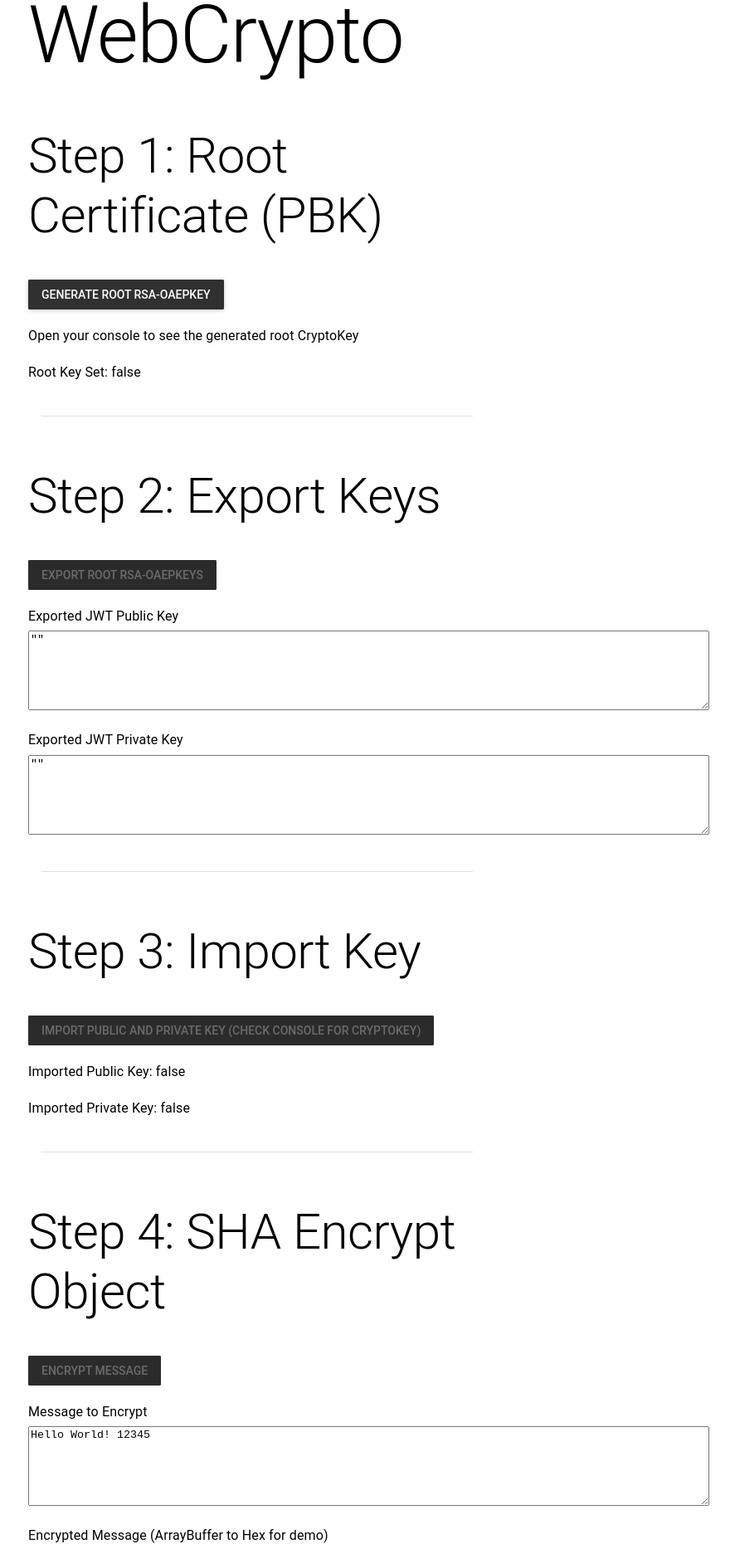
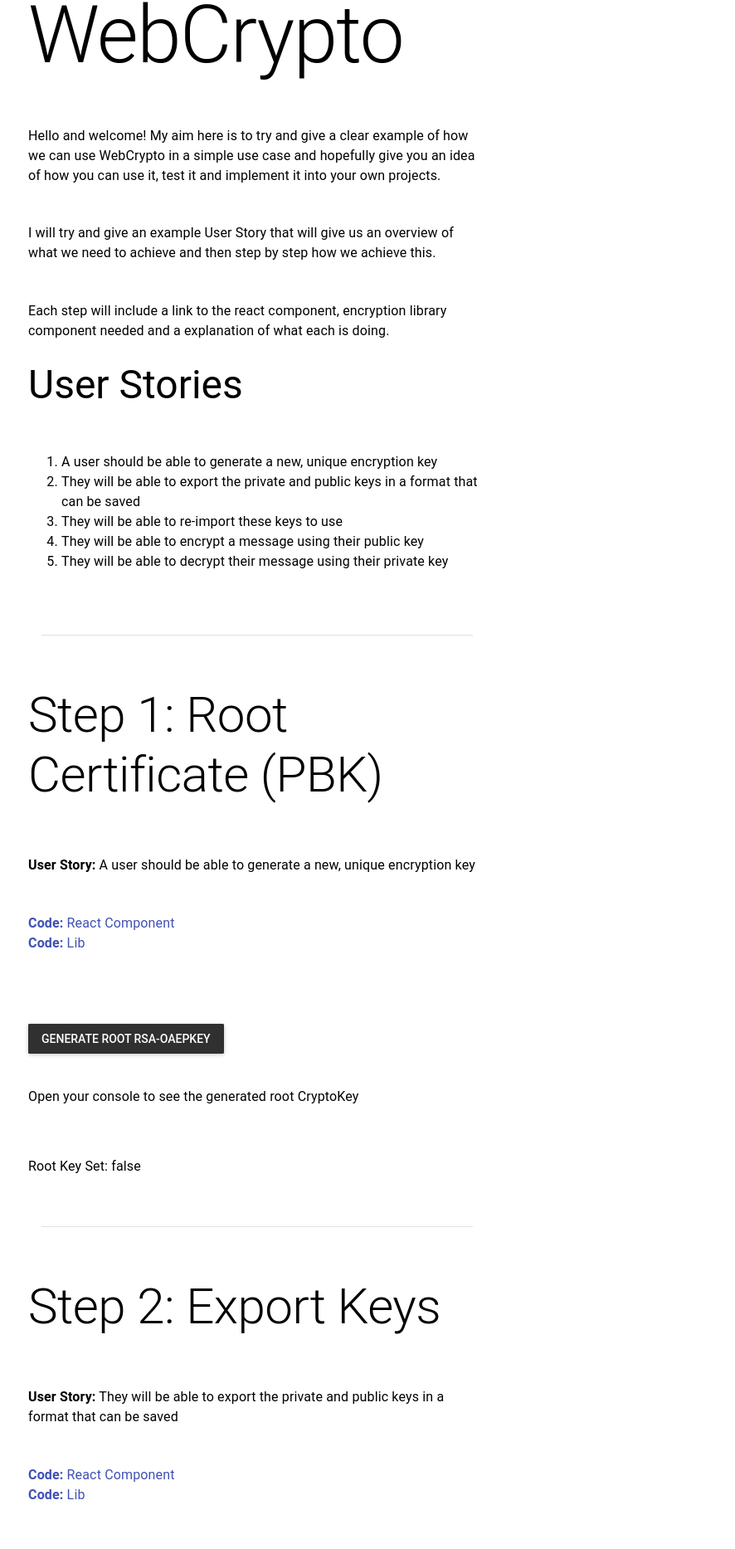
Before and after one commit to johnnolan/react-jest-webcrypto, a React (Create React App) app: page / in a window 1280 px wide. Shown: the part 134-2001 px from the top of the page at 83% size, without its empty margins (330-1216 px from the left). Built offline with nearby package versions, Linux system fonts and the light colour scheme.

Commit message:
(documentation) Added user stories and links to code

```diff
--- a/src/App.css
+++ b/src/App.css
@@ -8,7 +8,7 @@ section > div {
   margin-bottom: 20px;
 }
 
-h2 {
+h2, p {
   padding-top: 20px !important;
   padding-bottom: 20px !important;
 }
--- a/src/components/WebCryptoEncryption.js
+++ b/src/components/WebCryptoEncryption.js
@@ -8,6 +8,7 @@ import {
   EncryptMessage,
   DecryptMessage
 } from './index'
+import { Link } from '@material-ui/core';
 
 class WebCryptoEncryption extends React.Component {
   constructor (props) {
@@ -74,7 +75,50 @@ class WebCryptoEncryption extends React.Component {
     return (
       <>
         <section>
+          <Typography component='p' gutterBottom>
+            Hello and welcome! My aim here is to try and give a clear example of how we can use WebCrypto in a simple
+            use case and hopefully give you an idea of how you can use it, test it and implement it into your own projects.
+          </Typography>
+          <Typography component='p' gutterBottom>
+            I will try and give an example User Story that will give us an overview of what we need to achieve and then step
+            by step how we achieve this.
+          </Typography>
+          <Typography component='p' gutterBottom>
+            Each step will include a link to the react component, encryption library component needed and a explanation of what
+            each is doing.
+          </Typography>
+        </section>
+        <section>
+          <Typography variant='h3' component='h3' gutterBottom>
+              User Stories
+          </Typography>
+          <Typography component='p' gutterBottom>
+            <ol>
+              <li>A user should be able to generate a new, unique encryption key</li>
+              <li>They will be able to export the private and public keys in a format that can be saved</li>
+              <li>They will be able to re-import these keys to use</li>
+              <li>They will be able to encrypt a message using their public key</li>
+              <li>They will be able to decrypt their message using their private key</li>
+            </ol>
+          </Typography>
+          <Divider variant='middle' />
+        </section>
+        <section>
           <Typography variant='h2' component='h2' gutterBottom>Step 1: Root Certificate (PBK)</Typography>
+          <Typography component='p' gutterBottom>
+            <strong>User Story:</strong> A user should be able to generate a new, unique encryption key
+          </Typography>
+          <Typography component='p' gutterBottom>
+            <Link href='https://github.com/johnnolan/react-jest-webcrypto/blob/master/src/components/RootRSAOAEPKey.js'>
+              <strong>Code: </strong>React Component
+            </Link>
+            <br />
+            <Link href='https://github.com/johnnolan/react-jest-webcrypto/blob/master/src/lib/RootRSAOAEPKey.js'>
+              <strong>Code: </strong>Lib
+            </Link>
+          </Typography>
+          <Typography component='p' gutterBottom>
+          </Typography>
           <RootRSAOAEPKey
             onGenerateKey={this.handleRootRSAOAEPKeyChange}
           />
@@ -83,6 +127,22 @@ class WebCryptoEncryption extends React.Component {
         <section>
           <Divider variant='middle' />
           <Typography variant='h2' component='h2' gutterBottom>Step 2: Export Keys</Typography>
+
+          <Typography component='p' gutterBottom>
+            <strong>User Story:</strong> They will be able to export the private and public keys in a format that can be saved
+          </Typography>
+          <Typography component='p' gutterBottom>
+            <Link href='https://github.com/johnnolan/react-jest-webcrypto/blob/master/src/components/ExportKeys.js'>
+              <strong>Code: </strong>React Component
+            </Link>
+            <br />
+            <Link href='https://github.com/johnnolan/react-jest-webcrypto/blob/master/src/lib/exportKeys.js'>
+              <strong>Code: </strong>Lib
+            </Link>
+          </Typography>
+          <Typography component='p' gutterBottom>
+          </Typography>
+
           <ExportKeys
             onExportKeys={this.handleExportKeys}
             rootKey={this.state.RootRSAOAEPKey}
@@ -94,6 +154,22 @@ class WebCryptoEncryption extends React.Component {
         <section>
           <Divider variant='middle' />
           <Typography variant='h2' component='h2' gutterBottom>Step 3: Import Key</Typography>
+
+          <Typography component='p' gutterBottom>
+            <strong>User Story:</strong> They will be able to re-import these keys to use
+          </Typography>
+          <Typography component='p' gutterBottom>
+            <Link href='https://github.com/johnnolan/react-jest-webcrypto/blob/master/src/components/ImportKeys.js'>
+              <strong>Code: </strong>React Component
+            </Link>
+            <br />
+            <Link href='https://github.com/johnnolan/react-jest-webcrypto/blob/master/src/lib/importKeys.js'>
+              <strong>Code: </strong>Lib
+            </Link>
+          </Typography>
+          <Typography component='p' gutterBottom>
+          </Typography>
+
           <ImportKeys
             onImportKeys={this.handleImportKeys}
             jwtPublicKey={this.state.jwtPublicKey}
@@ -105,6 +181,22 @@ class WebCryptoEncryption extends React.Component {
         <section>
           <Divider variant='middle' />
           <Typography variant='h2' component='h2' gutterBottom>Step 4: SHA Encrypt Object</Typography>
+
+          <Typography component='p' gutterBottom>
+            <strong>User Story:</strong> They will be able to encrypt a message using their public key
+          </Typography>
+          <Typography component='p' gutterBottom>
+            <Link href='https://github.com/johnnolan/react-jest-webcrypto/blob/master/src/components/EncryptMessage.js'>
+              <strong>Code: </strong>React Component
+            </Link>
+            <br />
+            <Link href='https://github.com/johnnolan/react-jest-webcrypto/blob/master/src/lib/encryptMessage.js'>
+              <strong>Code: </strong>Lib
+            </Link>
+          </Typography>
+          <Typography component='p' gutterBottom>
+          </Typography>
+
           <EncryptMessage
             onEncryptMessage={this.handleEncryptMessage}
             onMessageToEncryptChange={this.handleMessageToEncryptChange}
@@ -116,6 +208,22 @@ class WebCryptoEncryption extends React.Component {
         <section>
           <Divider variant='middle' />
           <Typography variant='h2' component='h2' gutterBottom>Step 5: SHA Decrypt</Typography>
+
+          <Typography component='p' gutterBottom>
+            <strong>User Story:</strong> They will be able to decrypt their message using their private key
+          </Typography>
+          <Typography component='p' gutterBottom>
+            <Link href='https://github.com/johnnolan/react-jest-webcrypto/blob/master/src/components/DecryptMessage.js'>
+              <strong>Code: </strong>React Component
+            </Link>
+            <br />
+            <Link href='https://github.com/johnnolan/react-jest-webcrypto/blob/master/src/lib/decryptMessage.js'>
+              <strong>Code: </strong>Lib
+            </Link>
+          </Typography>
+          <Typography component='p' gutterBottom>
+          </Typography>
+
           <DecryptMessage
             onDecryptMessage={this.handleDecryptMessage}
             importedPrivateKey={this.state.importedPrivateKey}
```
